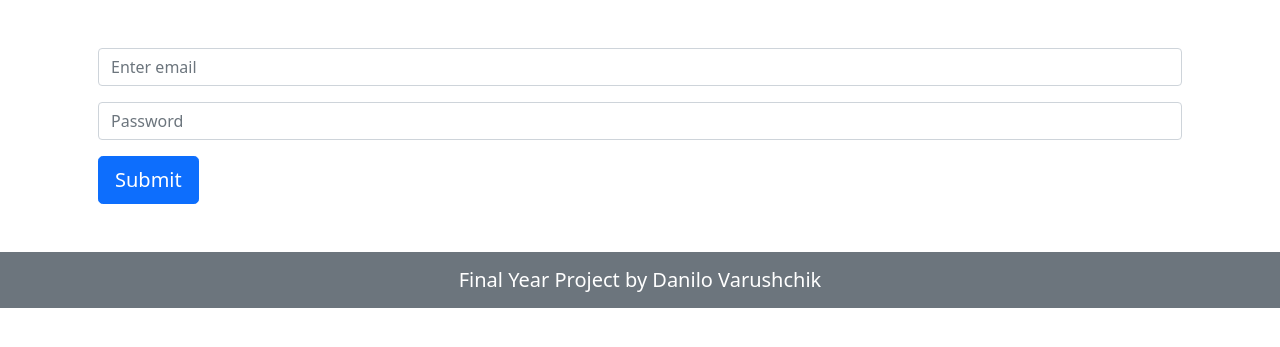
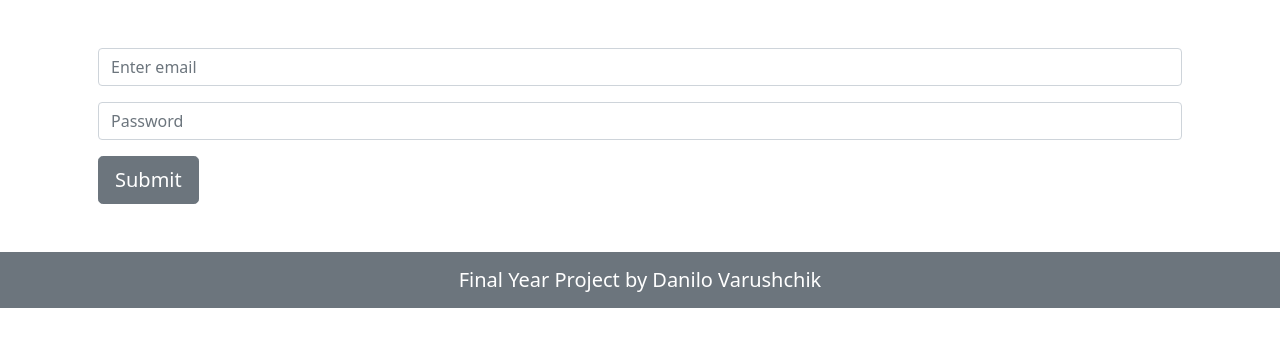
Before and after one commit to danilovarUA/UNICProject, a Flask app: template templates/login.html in a window 1280 px wide. Shown: the part 54-401 px from the top of the page. Run offline with Flask 3, Linux system fonts and the light colour scheme; the template is opened without the code that fills it, so the values that code supplies are empty.

Commit message:
changing login button color

```diff
--- a/templates/login.html
+++ b/templates/login.html
@@ -9,7 +9,7 @@
     <input type="password" name="password" class="form-control" id="exampleInputPassword1" placeholder="Password">
   </div>
   <div class="m-3">
-    <button type="submit" name="submit" class="btn btn-primary btn-lg btn-block">Submit</button>
+    <button type="submit" name="submit" class="btn btn-secondary btn-lg btn-block">Submit</button>
   </div>
 </form>
 {% endblock %}
```
